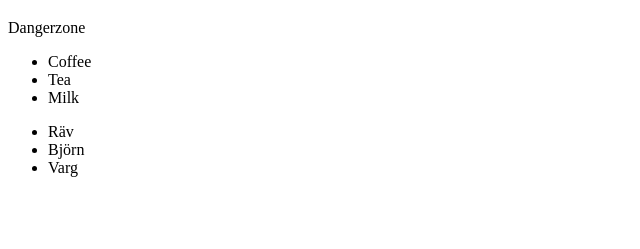
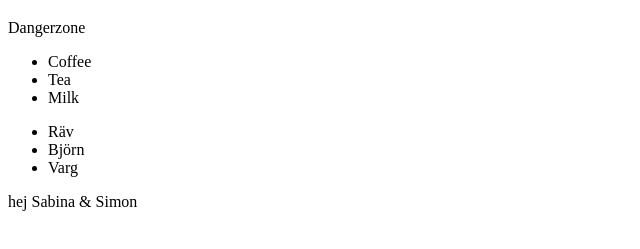
Before and after one commit to bratendal/Something, a plain HTML site: page Index.html in a window 1280 px wide. Shown: the part 61-310 px from the top of the page, without its empty margins (0-640 px from the left). Drawn offline with Linux system fonts and the light colour scheme.

Commit message:
added simon

```diff
--- a/Index.html
+++ b/Index.html
@@ -18,5 +18,7 @@
     <li>Varg</li>
   </ul>
 
+  <p>hej Sabina & Simon</p>
+
 </body>
 </html>
```
